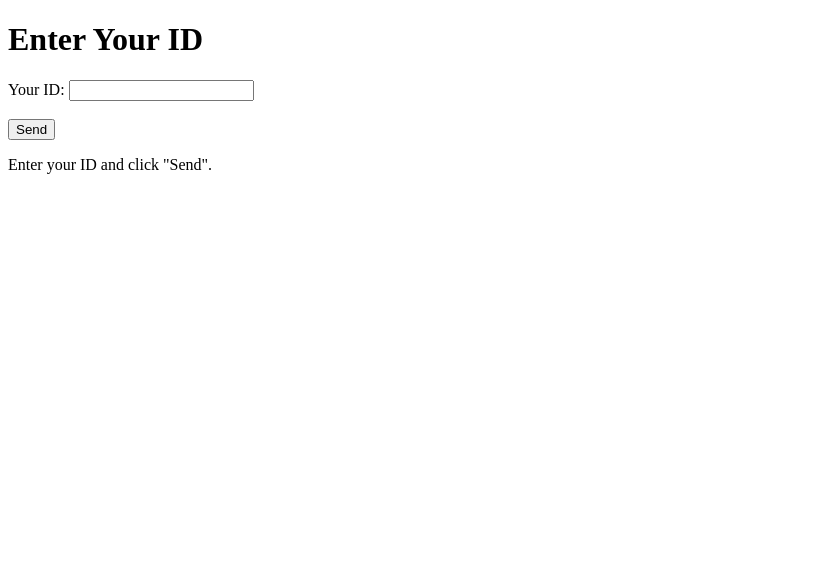
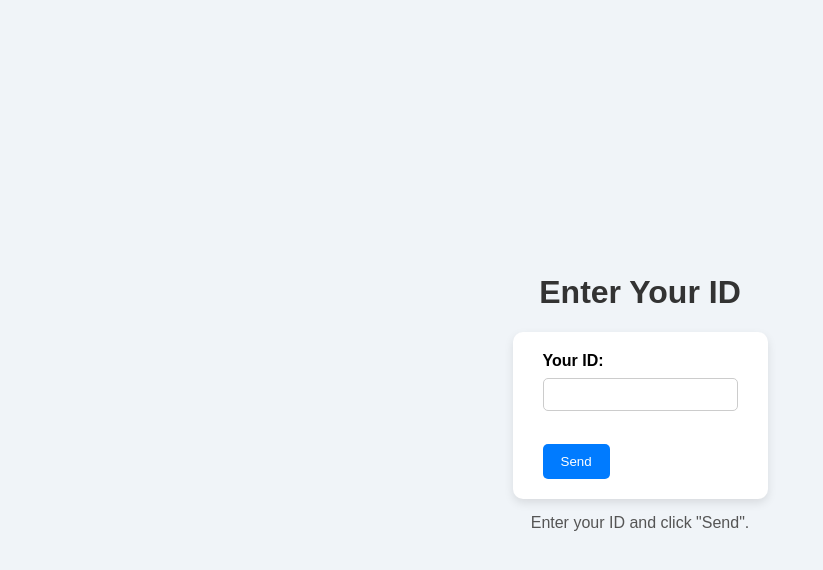
Before and after one commit to ahmed-albayati/CStoDeleteAccount, a plain HTML site: page index.html in a window 1280 px wide. Shown: the whole page, without its empty margins (0-823 px from the left). Drawn offline with Linux system fonts and the light colour scheme.

Commit message:
new stlye

```diff
--- a/index.html
+++ b/index.html
@@ -3,6 +3,7 @@
 <head>
   <meta charset="UTF-8">
   <title>Submit Your ID</title>
+  <link rel="stylesheet" href="style.css">
 </head>
 <body>
   <h1>Enter Your ID</h1>
--- /dev/null
+++ b/style.css
@@ -0,0 +1,54 @@
+body {
+  font-family: Arial, sans-serif;
+  background-color: #f0f4f8;
+  display: flex;
+  flex-direction: column;
+  align-items: center;
+  justify-content: center;
+  min-height: 100vh;
+  margin: 0;
+}
+
+h1 {
+  color: #333;
+}
+
+form {
+  background-color: #fff;
+  padding: 20px 30px;
+  border-radius: 10px;
+  box-shadow: 0 4px 10px rgba(0,0,0,0.1);
+}
+
+label {
+  display: block;
+  margin-bottom: 8px;
+  font-weight: bold;
+}
+
+input[type="text"] {
+  width: 100%;
+  padding: 8px;
+  margin-bottom: 15px;
+  border-radius: 5px;
+  border: 1px solid #ccc;
+  box-sizing: border-box;
+}
+
+input[type="submit"] {
+  background-color: #007bff;
+  color: white;
+  padding: 10px 18px;
+  border: none;
+  border-radius: 5px;
+  cursor: pointer;
+}
+
+input[type="submit"]:hover {
+  background-color: #0056b3;
+}
+
+p {
+  margin-top: 15px;
+  color: #555;
+}
```
